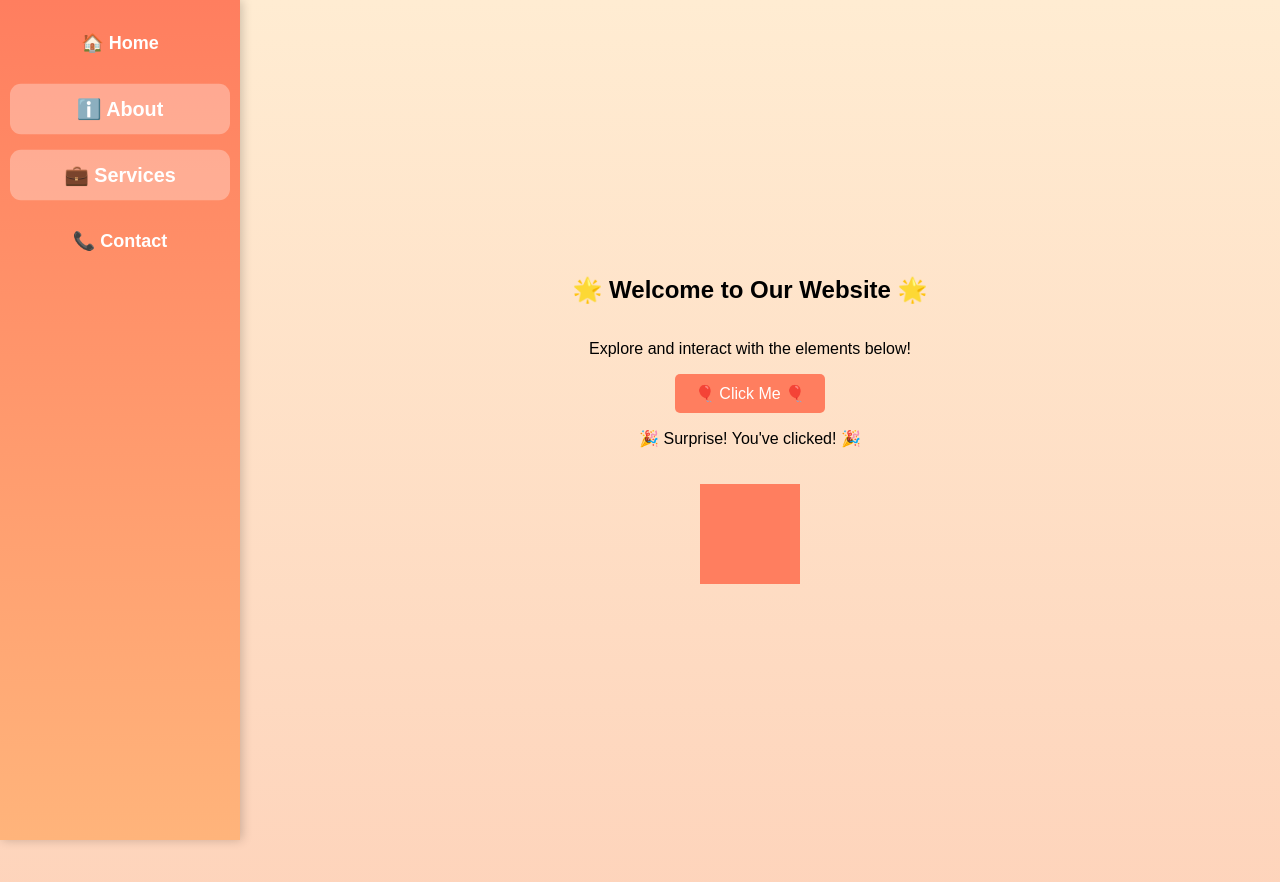
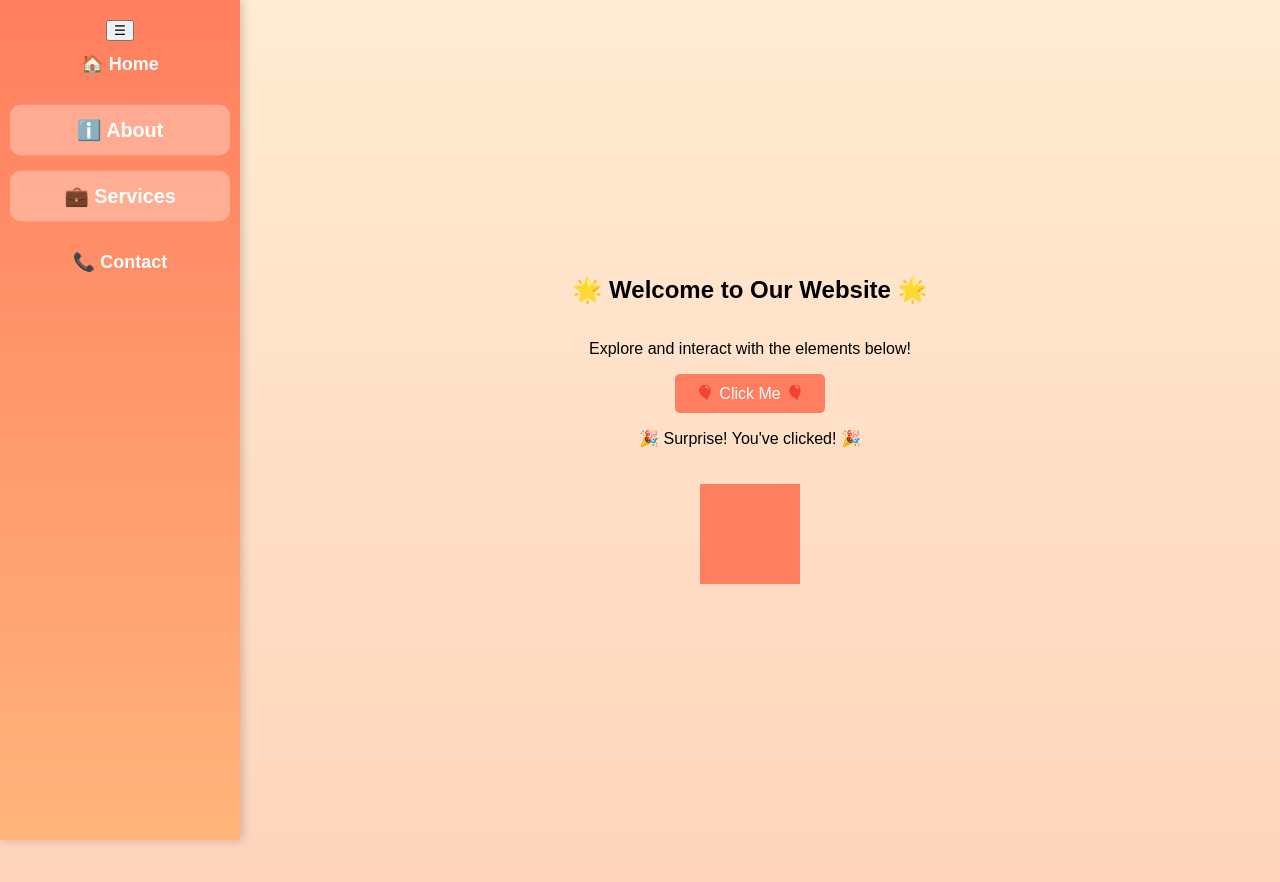
Before and after one commit to Himanshuraj31/SCT_WD_1, a plain HTML site: page index.html in a window 1280 px wide. Shown: the top 882 px of the page. Drawn offline with Linux system fonts and the light colour scheme.

Commit message:
Update index.html

```diff
--- a/index.html
+++ b/index.html
@@ -8,13 +8,15 @@
 </head>
 <body>
     <nav class="navbar" id="navbar">
-        <ul>
+        <button class="menu-toggle" id="menu-toggle">☰</button>
+        <ul id="nav-links">
             <li><a href="#home" class="nav-link">🏠 Home</a></li>
             <li><a href="#about" class="nav-link">ℹ️ About</a></li>
             <li><a href="#services" class="nav-link">💼 Services</a></li>
             <li><a href="#contact" class="nav-link">📞 Contact</a></li>
         </ul>
     </nav>
+
     <main class="content">
         <section id="home">
             <h1>🌟 Welcome to Our Website 🌟</h1>
@@ -25,15 +27,18 @@
         </section>
         <section id="about">
             <h2>🌍 About Us</h2>
+
         </section>
         <section id="services">
             <h2>🚀 Our Services</h2>
+
         </section>
         <section id="contact">
             <h2>📬 Contact Us</h2>
             <p>We'd love to hear from you! Get in touch.</p>
         </section>
     </main>
+
     <script src="script.js"></script>
 </body>
 </html>
```
